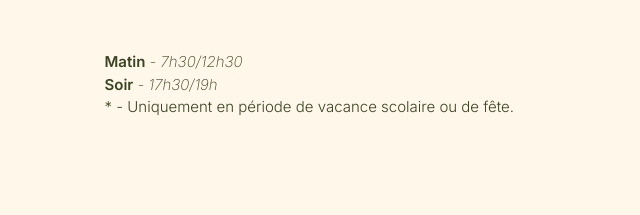
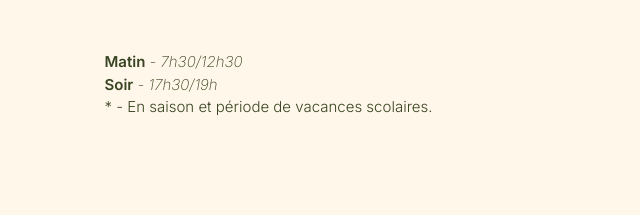
Before and after one commit to Dhbuzg/crouzet, a website: page index.html in a window 1280 px wide. Shown: the part 3905-4120 px from the top of the page, 167-807 px from the left. Drawn offline with Linux system fonts and the light colour scheme.

Commit message:
Adjust market note wording
Update the market note footnote to clarify that the Léon market is only available in season and during school holidays.

```diff
--- a/index.html
+++ b/index.html
@@ -83,7 +83,7 @@
       <tr><th scope="row"><span class="market-day">Samedi</span><em class="market-time">Matin</em></th><td>Mont-de-Marsan</td></tr>
       <tr><th scope="row"><span class="market-day">Dimanche</span><em class="market-time">Matin</em></th><td>Léon*</td></tr>
     </tbody></table>
-    <div class="market-notes"><p><strong>Matin</strong><em> - 7h30/12h30</em></p><p><strong>Soir</strong><em> - 17h30/19h</em></p><p>* - Uniquement en période de vacance scolaire ou de fête.</p></div>
+    <div class="market-notes"><p><strong>Matin</strong><em> - 7h30/12h30</em></p><p><strong>Soir</strong><em> - 17h30/19h</em></p><p>* - En saison et période de vacances scolaires.</p></div>
   </section>
 
   <section id="plateaux" class="platters" aria-labelledby="platters-title"><h2 id="platters-title"><i class="heading-line" aria-hidden="true"></i><span>03</span>Les plateaux,</h2>
```
